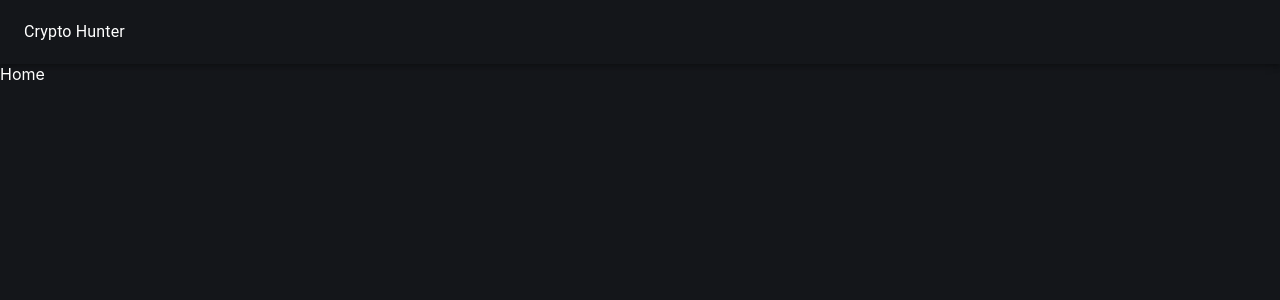
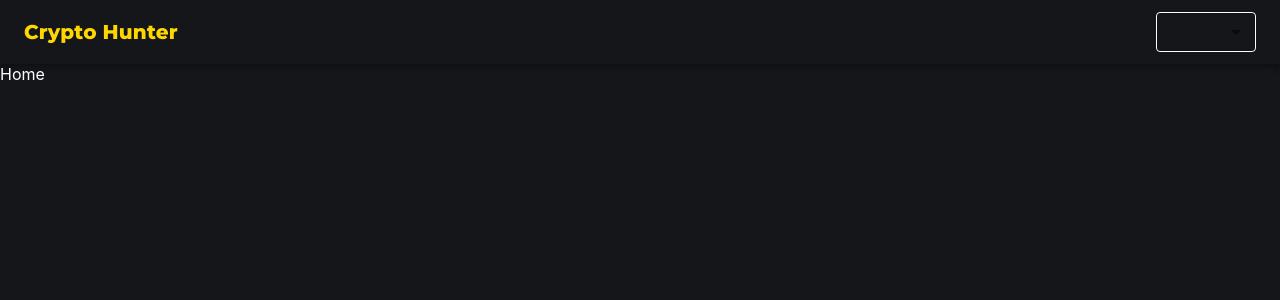
Before and after one commit to GurkiratSingh111/CryptopediaApp, a React (Create React App) app: page / in a window 1280 px wide. Shown: the top 300 px of the page. Built offline with nearby package versions, Linux system fonts and the light colour scheme.

Commit message:
fixed bug

```diff
--- a/package.json
+++ b/package.json
@@ -5,6 +5,7 @@
   "dependencies": {
     "@emotion/react": "^11.11.1",
     "@emotion/styled": "^11.11.0",
+    "@mui/icons-material": "^5.14.1",
     "@mui/material": "^5.14.1",
     "@testing-library/jest-dom": "^5.17.0",
     "@testing-library/react": "^13.4.0",
--- a/src/Pages/Homepage.jsx
+++ b/src/Pages/Homepage.jsx
@@ -2,7 +2,7 @@
 
 const Home = () => {
     return (
-        <div>
+        <div styles={{ height: "100%", width: "100%" }}>
             Home
         </div>
     )
--- a/src/components/Header.jsx
+++ b/src/components/Header.jsx
@@ -1,18 +1,72 @@
-import React from 'react'
+import React, { useState } from 'react'
 import { makeStyles } from '@mui/material/styles';
-import { AppBar, Container, Toolbar, Typography } from '@mui/material';
+import Brightness3Icon from '@mui/icons-material/Brightness3';
+import Brightness7Icon from '@mui/icons-material/Brightness7';
+import { AppBar, Container, MenuItem, Select, Toolbar, Typography } from '@mui/material';
+import { useNavigate } from 'react-router-dom';
+import { createTheme, ThemeProvider } from '@mui/material/styles';
 
-const Header = () => {
+const Header = (props) => {
+    //const { theme, changeTheme } = props;
+    const navigate = useNavigate();
+    //const [theme, setTheme] = useState(true)
+    //const icon = !theme ? <Brightness7Icon /> : <Brightness3Icon />
+    // const light = {
+    //     palette: {
+    //         type: "dark",
+    //         primary: {
+    //             main: "#ffffff"
+    //         }
+    //     }
+    // };
+
+    // const dark = {
+    //     palette: {
+    //         type: "light",
+    //         primary: {
+    //             main: "#000000"
+    //         }
+    //     }
+    // };
+    // const changeTheme = () => {
+    //     setTheme(!theme);
+    // };
+    const darkTheme = createTheme({
+        palette: {
+            primary: {
+                main: '#fff',
+            },
+            type: "dark",
+        },
+    })
     return (
-        <AppBar position="static" color='transparent'>
-            <Container maxWidth="xl">
-                <Toolbar disableGutters>
-                    <Typography>
-                        Crypto Hunter
-                    </Typography>
-                </Toolbar>
-            </Container>
-        </AppBar>
+        <ThemeProvider theme={darkTheme}>
+            <AppBar position="static" color="transparent">
+                <Container maxWidth="xl">
+                    <Toolbar disableGutters>
+                        <Typography onClick={() => navigate('/')} variant='h6'
+                            sx={{
+                                flex: 1,
+                                color: "gold",
+                                fontFamily: "Montserrat",
+                                fontWeight: "bold",
+                                cursor: "pointer"
+                            }}>Crypto Hunter</Typography>
+                        <Select
+                            variant="outlined" style={{
+                                width: 100,
+                                height: 40,
+                                marginLeft: 15,
+                                border: "1px solid white",
+                                color: '#fff',
+                            }}>
+                            <MenuItem value={"USD"}>USD</MenuItem>
+                            <MenuItem value={"INR"}>INR</MenuItem>
+                        </Select>
+                    </Toolbar>
+                </Container>
+            </AppBar>
+        </ThemeProvider>
     )
 }
 
```
Also changed, not shown: src/components/RootLayout.jsx (+4 -3 lines), 1 other file (tests, documents, lock files or other folders).
